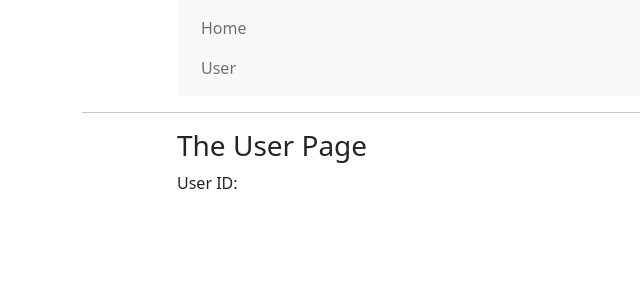
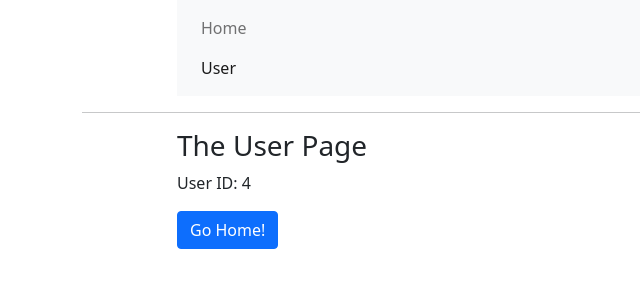
Before and after one commit to mauserkurz/reactjs-basics, a React app: page /user/4 in a window 1280 px wide. Shown: the whole page, without its empty margins (0-640 px from the left). Built offline with nearby package versions, Linux system fonts and the light colour scheme.

Commit message:
passing user id from url and link navigation

```diff
--- a/src/app/components/Header.js
+++ b/src/app/components/Header.js
@@ -1,4 +1,5 @@
 import React from 'react';
+import { NavLink } from 'react-router-dom';
 
 export default (props) => {
   return (
@@ -6,15 +7,16 @@ export default (props) => {
       <div className="container">
         <ul className="nav navbar-nav">
           <li className="nav-item">
-            <a
+            <NavLink
               className="nav-link"
-              href="#">Home</a>
+              activeStyle={{ color: 'red' }}
+              to="/home">Home</NavLink>
           </li>
 
           <li className="nav-item">
-            <a
+            <NavLink
               className="nav-link"
-              href="#">User</a>
+              to="/user/4">User</NavLink>
           </li>
         </ul>
       </div>
--- a/src/app/components/User.js
+++ b/src/app/components/User.js
@@ -1,12 +1,22 @@
 import React from 'react';
+import { withRouter } from 'react-router-dom';
 
-export default class User extends React.Component {
+class User extends React.Component {
+  onNavigateHome() {
+    this.props.history.push('/home');
+  }
+
   render() {
     return (
       <div>
         <h3>The User Page</h3>
-        <p>User ID: </p>
+        <p>User ID: { this.props.match.params.id }</p>
+        <button
+          onClick={ () => this.onNavigateHome() }
+          className="btn btn-primary">Go Home!</button>
       </div>
     );
   }
 }
+
+export default withRouter(User);
--- a/src/app/index.js
+++ b/src/app/index.js
@@ -1,6 +1,6 @@
 import React from 'react';
 import { render } from 'react-dom';
-import { BrowserRouter as Router, Route } from 'react-router-dom';
+import { BrowserRouter as Router, Switch, Route } from 'react-router-dom';
 
 import Root from './components/Root';
 import User from './components/User';
@@ -11,17 +11,19 @@ class App extends React.Component {
     return (
       <Router>
         <Root>
-          <Route exact path="/">
-            <Home/>
-          </Route>
+          <Switch>
+            <Route exact path="/">
+              <Home/>
+            </Route>
 
-          <Route path="/user">
-            <User/>
-          </Route>
+            <Route path="/home">
+              <Home/>
+            </Route>
 
-          <Route path="/home">
-            <Home/>
-          </Route>
+            <Route path="/user/:id">
+              <User/>
+            </Route>
+          </Switch>
         </Root>
       </Router>
     );
--- a/src/index.html
+++ b/src/index.html
@@ -7,6 +7,6 @@
 </head>
 <body>
   <div id="app">Loading...</div>
-  <script src="./app/bundle.js"></script>
+  <script src="/app/bundle.js"></script>
 </body>
 </html>
```
